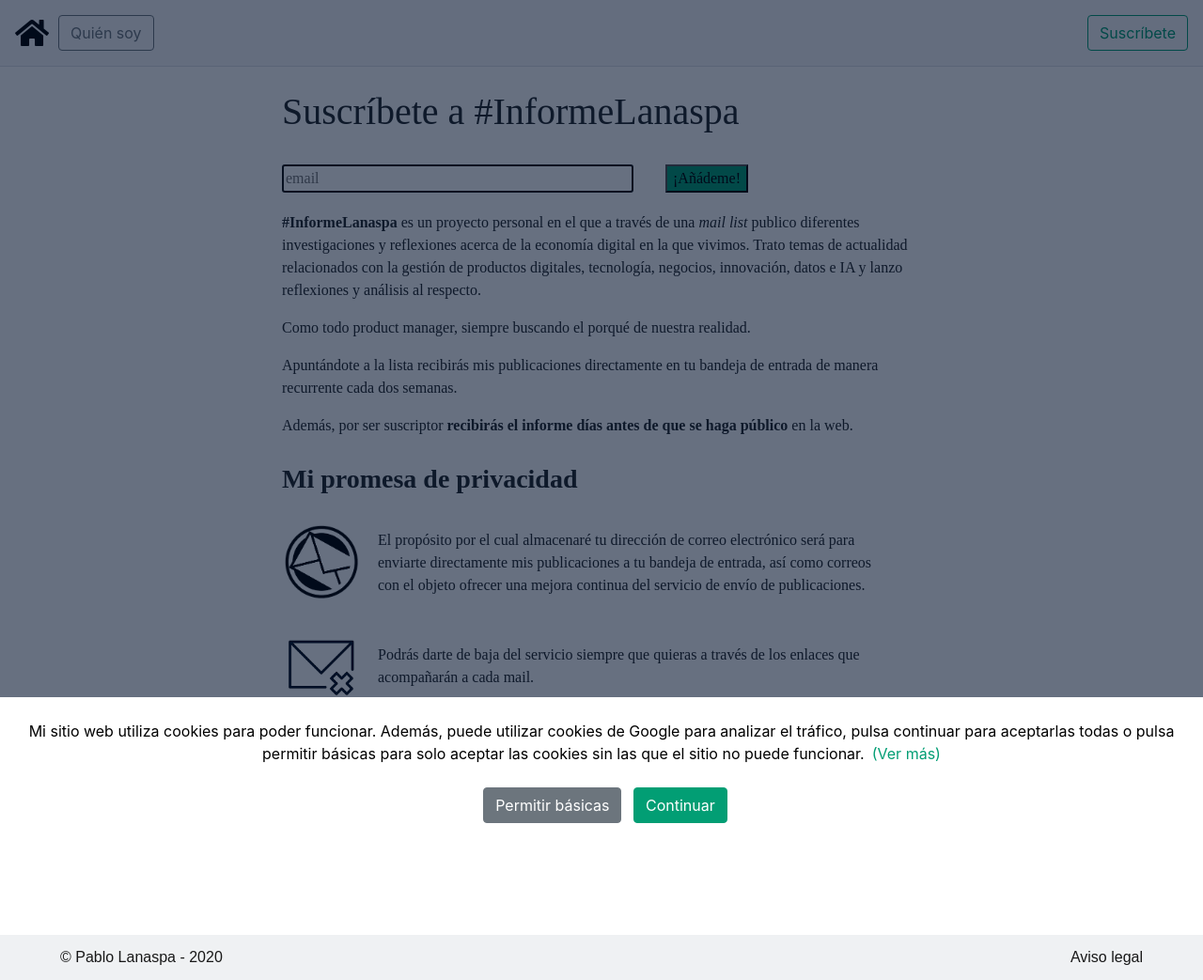
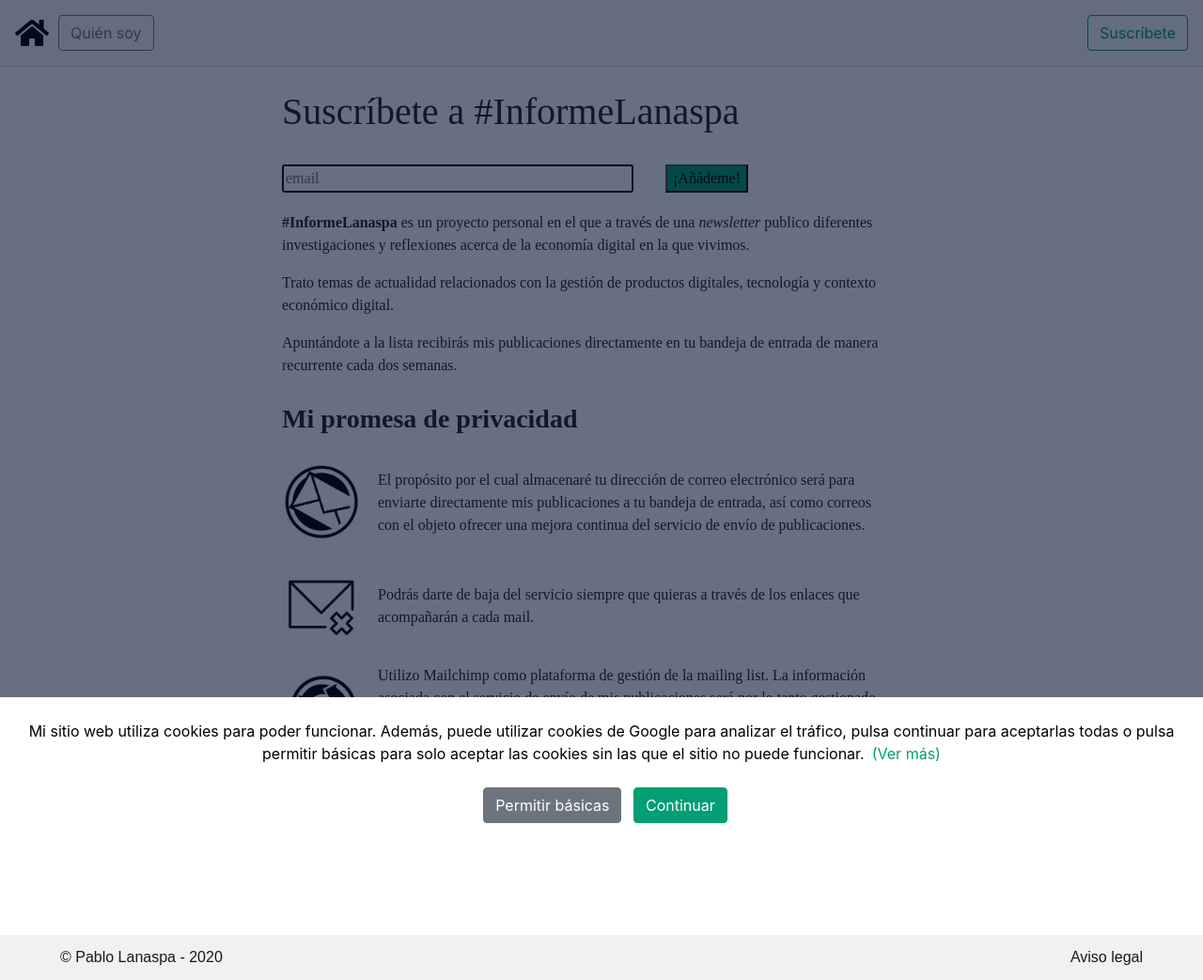
Before and after one commit to planaspa/planaspa.github.io, a Jekyll site: the page built from subscribe.markdown, in a window 1280 px wide. Shown: the whole page at 94% size. Built offline with Jekyll 4.4.1, drawn with Linux system fonts in a browser that asks for light colours; nearby versions of some CDN libraries; comment, search, counter and statistics services are not loaded.

Commit message:
Changed copy

```diff
--- a/subscribe.markdown
+++ b/subscribe.markdown
@@ -51,19 +51,15 @@ summary: "¡Suscríbete a #InformeLanaspa! Tecnología, innovación, IA, econom
     <!--End mc_embed_signup-->
 
     <p>
-    <b>#InformeLanaspa</b> es un proyecto personal en el que a través de una <i>mail list</i> publico diferentes investigaciones y reflexiones acerca de la economía digital en la que vivimos. Trato temas de actualidad relacionados con la gestión de productos digitales, tecnología, negocios, innovación, datos e IA y lanzo reflexiones y análisis al respecto.
+    <b>#InformeLanaspa</b> es un proyecto personal en el que a través de una <i>newsletter</i> publico diferentes investigaciones y reflexiones acerca de la economía digital en la que vivimos.
     </p>
 
     <p>
-    Como todo product manager, siempre buscando el porqué de nuestra realidad.
+    Trato temas de actualidad relacionados con la gestión de productos digitales, tecnología y contexto económico digital.
     </p>
 
     <p>
     Apuntándote a la lista recibirás mis publicaciones directamente en tu bandeja de entrada de manera recurrente cada dos semanas.
-    </p>
-
-    <p>
-    Además, por ser suscriptor <b>recibirás el informe días antes de que se haga público</b> en la web.
     </p>
 
     <h3>Mi promesa de privacidad</h3>
```
